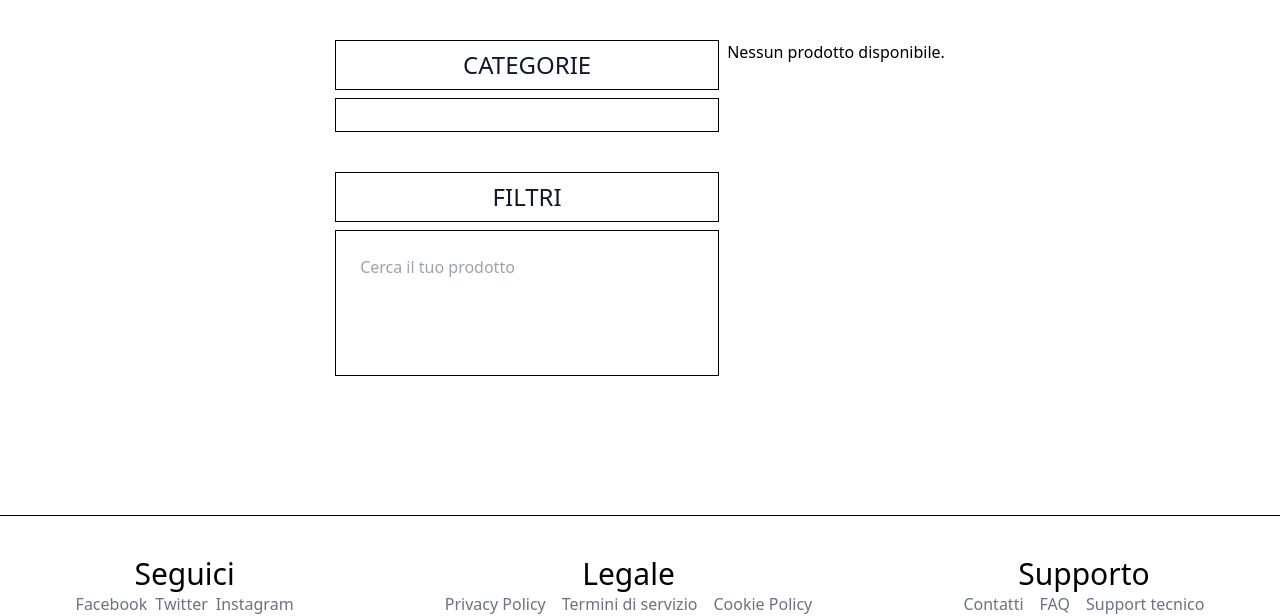
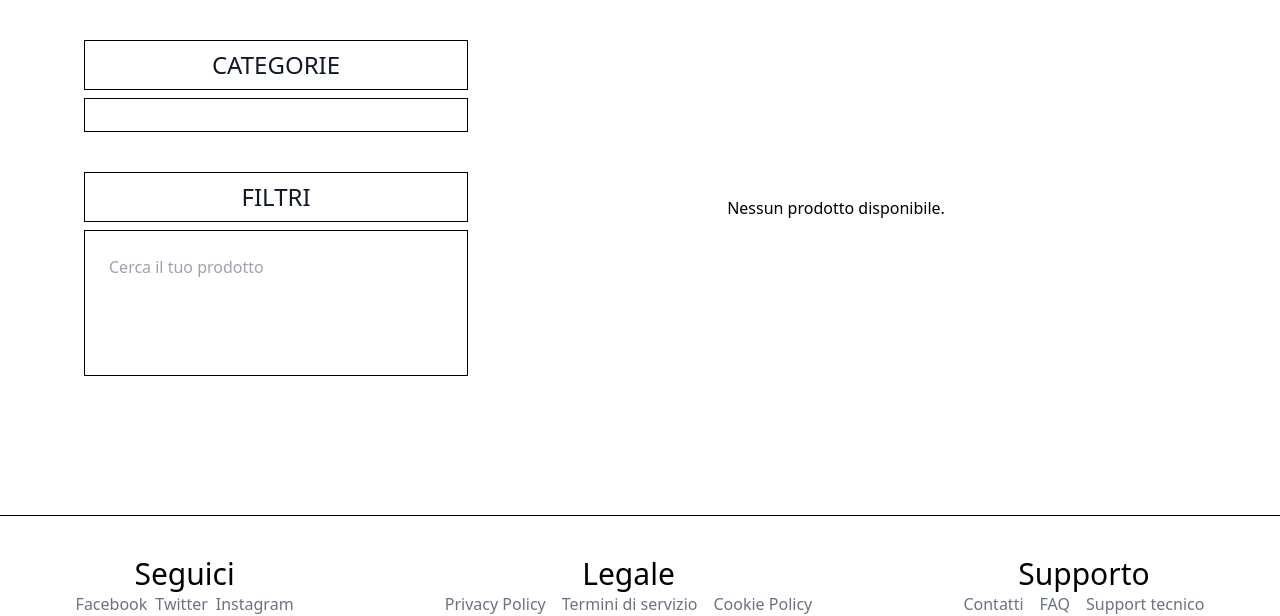
Before and after one commit to Nj0be/Wardrobe, a Django app: template products/templates/products/search_full.html in a window 1280 px wide. Shown: the part 96-712 px from the top of the page. Run offline with Django 5.2, Linux system fonts and the light colour scheme; the template is opened without the code that fills it, so the values that code supplies are empty; some libraries are stand-ins or nearby versions; some web fonts are replaced.

Commit message:
Add css for search page if there are no products

```diff
--- a/products/templates/products/search.html
+++ b/products/templates/products/search.html
@@ -199,7 +199,9 @@
         {% endfor %}
       </div>
     {% else %}
-      <p>Nessun prodotto disponibile.</p>
+      <div class="inline-flex flex-wrap justify-center items-center gap-4 lg:w-3/5 w-auto">
+        <p>Nessun prodotto disponibile.</p>
+      </div>
     {% endif %}
   </div>
 </div>
```
